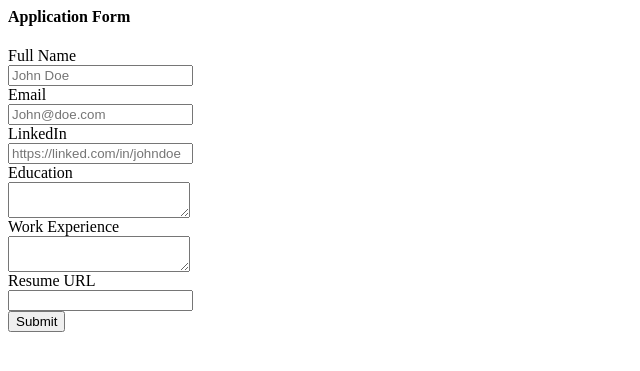
After one commit to PaleProxy/careers-website-v2, a Flask app: template templates/application_form.html in a window 1280 px wide. The commit adds this page. Shown: the top 371 px of the page, without its empty margins (0-640 px from the left). Run offline with Flask 3, Linux system fonts and the light colour scheme; the template is opened without the code that fills it, so the values that code supplies are empty.

Commit message:
store application in database

```diff
--- a/main.py
+++ b/main.py
@@ -1,5 +1,5 @@
-from flask import Flask, render_template, jsonify
-from database import load_jobs_from_db, load_job_from_db
+from flask import Flask, render_template, jsonify, request
+from database import load_jobs_from_db, load_job_from_db, add_application_to_db
 
 app = Flask(__name__)
 
@@ -24,5 +24,15 @@ def show_job(id):
   return render_template('jobpage.html',
                         job=job)
 
+@app.route("/job/<id>/apply", methods=['post'])
+def apply_to_job(id):
+  data = request.form
+  job = load_job_from_db(id)
+  add_application_to_db(id, data)
+  return render_template('application_submitted.html',
+                        application=data,
+                        job=job)
+
+
 if __name__ == "__main__":
   app.run(host='0.0.0.0', debug=True)
--- /dev/null
+++ b/templates/application_form.html
@@ -0,0 +1,34 @@
+<h4>Application Form</h4>
+<form action="/job/{{job['id']}}/apply" method="post">
+  <div class="mb-2">
+  <label for="">Full Name</label><br>
+  <input type="text" name="full_name" placeholder="John Doe">
+  </div>
+
+  <div class="mb-2">
+  <label for="">Email</label><br>
+  <input type="text" name="email" placeholder="John@doe.com">
+  </div>
+
+  <div class="mb-2">
+  <label for="">LinkedIn</label><br>
+  <input type="text" name="linkedin_url" placeholder="https://linked.com/in/johndoe">
+  </div>
+
+  <div class="mb-2">
+  <label for="">Education</label><br>
+    <textarea name="education"></textarea>
+  </div>
+
+  <div class="mb-2">
+    <label for="">Work Experience</label><br>
+    <textarea name="work_experience"></textarea>
+  </div>
+
+   <div class="mb-2">
+  <label for="">Resume URL</label><br>
+  <input type="text" name="resume_url">
+  </div>
+
+  <input type="submit" value="Submit">
+</form>
--- a/templates/jobpage.html
+++ b/templates/jobpage.html
@@ -29,6 +29,7 @@
 </ol>
   <h4>Salary</h4>
   <p>{{job.currency}}{{job.salary}}</p>
+     {% include 'application_form.html' %}
    </div>
   {% include 'footer.html' %}
 </body>
```
Also changed, not shown: database.py (+15 -0 lines), templates/application_submitted.html (added, +39 -0 lines).
